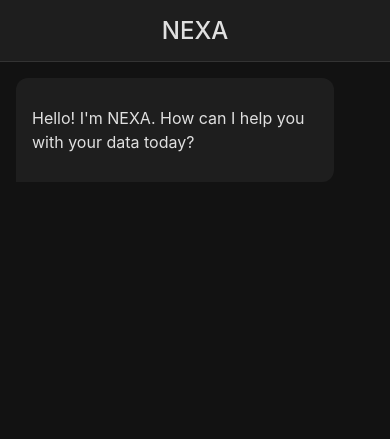
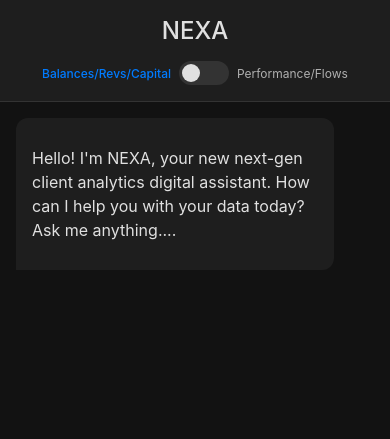
Before and after one commit to amansh93/AgentCP, a Flask app: page / in a window 390 px wide. Shown: the top 439 px of the page. Run offline with Flask 3, Linux system fonts and the light colour scheme.

Commit message:
feat: Add workflow toggle between Balances/Revs/Capital and Performance/Flows
- Add visual toggle switch in header for workflow selection
- Implement backend routing to handle both workflows seamlessly
- Create Performance/Flows workflow placeholder with integration points
- Update UI with descriptive labels: Balances/Revs/Capital vs Performance/Flows
- Add responsive design for mobile compatibility
- Include visual feedback showing active workflow state
- Update welcome message to be more descriptive

Toggle allows users to switch between:
- Balances/Revs/Capital: Original CPAgent workflow for financial data
- Performance/Flows: Colleague's react agent for performance metrics

Ready for easy integration of external workflow system.

```diff
--- a/app.py
+++ b/app.py
@@ -5,6 +5,7 @@ from flask import Flask, render_template, request, jsonify
 from agent.multi_step_planner import MultiStepPlanner
 from agent.executor import Executor, HumanInterventionRequired
 from agent.response_synthesizer import ResponseSynthesizer
+from performance_flows_workflow import process_query_with_performance_flows
 
 app = Flask(__name__)
 
@@ -20,32 +21,49 @@ def index():
 @app.route('/ask', methods=['POST'])
 def ask():
     user_query = request.json.get('query')
+    use_performance_flows = request.json.get('use_performance_flows', False)
+
     if not user_query:
         return jsonify({"error": "No query provided"}), 400
 
     try:
-        # 1. Planner creates a plan
-        plan = planner.create_plan(user_query)
+        # Check which workflow to use
+        if use_performance_flows:
+            # Use Performance/Flows workflow
+            perf_flows_response = process_query_with_performance_flows(user_query)
 
-        # 2. Executor executes the plan
-        final_workspace, summaries, message = executor.execute_plan(plan, user_query)
-
-        # If the executor returned a direct message, use it as the answer
-        if message:
             return jsonify({
                 "status": "success",
-                "answer": message,
+                "answer": perf_flows_response["text"],
+                "reasoning_steps": ["Used Performance/Flows workflow"],
+                "has_image": perf_flows_response["has_image"],
+                "image_path": perf_flows_response["image_path"]
+            })
+
+        else:
+            # Use Balances/Revs/Capital workflow
+            # 1. Planner creates a plan
+            plan = planner.create_plan(user_query)
+
+            # 2. Executor executes the plan
+            final_workspace, summaries, message = executor.execute_plan(plan, user_query)
+
+            # If the executor returned a direct message, use it as the answer
+            if message:
+                return jsonify({
+                    "status": "success",
+                    "answer": message,
+                    "reasoning_steps": summaries
+                })
+
+            # 3. Synthesizer generates the final response
+            final_answer = synthesizer.synthesize(user_query, final_workspace)
+
+            return jsonify({
+                "status": "success",
+                "answer": final_answer,
                 "reasoning_steps": summaries
             })
-
-        # 3. Synthesizer generates the final response
-        final_answer = synthesizer.synthesize(user_query, final_workspace)
-
-        return jsonify({
-            "status": "success",
-            "answer": final_answer,
-            "reasoning_steps": summaries
-        })
 
     except HumanInterventionRequired as e:
         return jsonify({
--- a/static/script.js
+++ b/static/script.js
@@ -2,9 +2,23 @@ document.addEventListener('DOMContentLoaded', () => {
     const chatForm = document.getElementById('chat-form');
     const chatInput = document.getElementById('chat-input');
     const chatContainer = document.getElementById('chat-container');
+    const workflowToggle = document.getElementById('workflow-toggle');
+    const toggleTexts = document.querySelectorAll('.toggle-text');
+
+    // Initialize toggle state
+    updateToggleLabels();
+
+    // Add toggle change listener
+    workflowToggle.addEventListener('change', updateToggleLabels);
+
+    function updateToggleLabels() {
+        const isPerformanceFlows = workflowToggle.checked;
+        toggleTexts[0].classList.toggle('active', !isPerformanceFlows); // Balances/Revs/Capital
+        toggleTexts[1].classList.toggle('active', isPerformanceFlows);   // Performance/Flows
+    }
 
     // Add a welcome message
-    appendMessage("Hello! I'm NEXA. How can I help you with your data today?", 'bot');
+    appendMessage("Hello! I'm NEXA, your new next-gen client analytics digital assistant. How can I help you with your data today? Ask me anything....", 'bot');
 
     chatForm.addEventListener('submit', async (e) => {
         e.preventDefault();
@@ -14,6 +28,9 @@ document.addEventListener('DOMContentLoaded', () => {
         appendMessage(query, 'user');
         chatInput.value = '';
 
+        const workflowToggle = document.getElementById('workflow-toggle');
+        const usePerformanceFlows = workflowToggle.checked;
+
         const thinkingMessage = appendMessage('Thinking...', 'bot');
 
         try {
@@ -22,7 +39,10 @@ document.addEventListener('DOMContentLoaded', () => {
                 headers: {
                     'Content-Type': 'application/json',
                 },
-                body: JSON.stringify({ query }),
+                body: JSON.stringify({
+                    query: query,
+                    use_performance_flows: usePerformanceFlows
+                }),
             });
 
             chatContainer.removeChild(thinkingMessage);
--- a/static/style.css
+++ b/static/style.css
@@ -21,13 +21,89 @@ header {
     background-color: var(--surface-color);
     padding: 1rem;
     border-bottom: 1px solid var(--border-color);
-    text-align: center;
+}
+
+.header-content {
+    display: flex;
+    justify-content: space-between;
+    align-items: center;
+    max-width: 1200px;
+    margin: 0 auto;
 }
 
 h1 {
     margin: 0;
     font-size: 1.5rem;
     font-weight: 500;
+}
+
+.workflow-toggle {
+    display: flex;
+    align-items: center;
+}
+
+.toggle-label {
+    display: flex;
+    align-items: center;
+    gap: 0.5rem;
+    font-size: 0.9rem;
+    color: var(--secondary-text-color);
+}
+
+.toggle-text {
+    font-size: 0.85rem;
+    transition: color 0.3s ease;
+}
+
+.toggle-text.active {
+    color: var(--accent-color);
+    font-weight: 500;
+}
+
+/* Toggle switch styles */
+.switch {
+    position: relative;
+    display: inline-block;
+    width: 50px;
+    height: 24px;
+}
+
+.switch input {
+    opacity: 0;
+    width: 0;
+    height: 0;
+}
+
+.slider {
+    position: absolute;
+    cursor: pointer;
+    top: 0;
+    left: 0;
+    right: 0;
+    bottom: 0;
+    background-color: var(--border-color);
+    transition: .4s;
+    border-radius: 24px;
+}
+
+.slider:before {
+    position: absolute;
+    content: "";
+    height: 18px;
+    width: 18px;
+    left: 3px;
+    bottom: 3px;
+    background-color: var(--primary-text-color);
+    transition: .4s;
+    border-radius: 50%;
+}
+
+input:checked + .slider {
+    background-color: var(--accent-color);
+}
+
+input:checked + .slider:before {
+    transform: translateX(26px);
 }
 
 #chat-container {
@@ -141,3 +217,24 @@ button:hover {
 .bot-message th {
     font-weight: 600;
 }
+
+/* Responsive design for mobile */
+@media (max-width: 768px) {
+    .header-content {
+        flex-direction: column;
+        gap: 1rem;
+    }
+
+    .workflow-toggle {
+        width: 100%;
+        justify-content: center;
+    }
+
+    .toggle-label {
+        font-size: 0.8rem;
+    }
+
+    .toggle-text {
+        font-size: 0.75rem;
+    }
+}
--- a/templates/index.html
+++ b/templates/index.html
@@ -9,7 +9,19 @@
 </head>
 <body>
     <header>
-        <h1>NEXA</h1>
+        <div class="header-content">
+            <h1>NEXA</h1>
+            <div class="workflow-toggle">
+                <label class="toggle-label">
+                    <span class="toggle-text">Balances/Revs/Capital</span>
+                    <label class="switch">
+                        <input type="checkbox" id="workflow-toggle">
+                        <span class="slider"></span>
+                    </label>
+                    <span class="toggle-text">Performance/Flows</span>
+                </label>
+            </div>
+        </div>
     </header>
     <main id="chat-container">
         <!-- Chat messages will be appended here -->
```
Also changed, not shown: performance_flows_workflow.py (added, +35 -0 lines).
